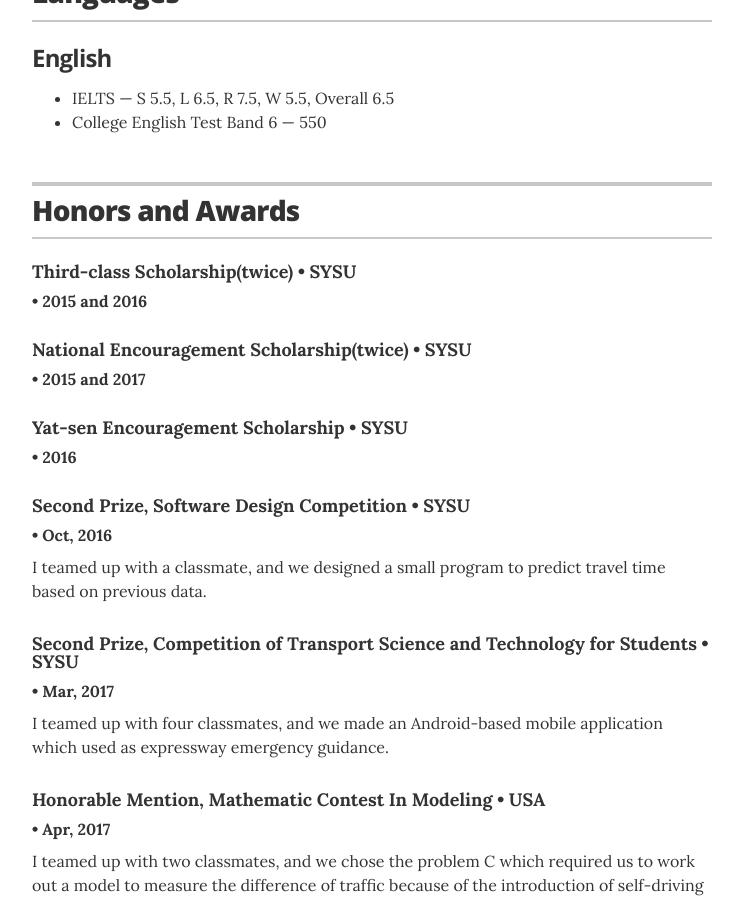
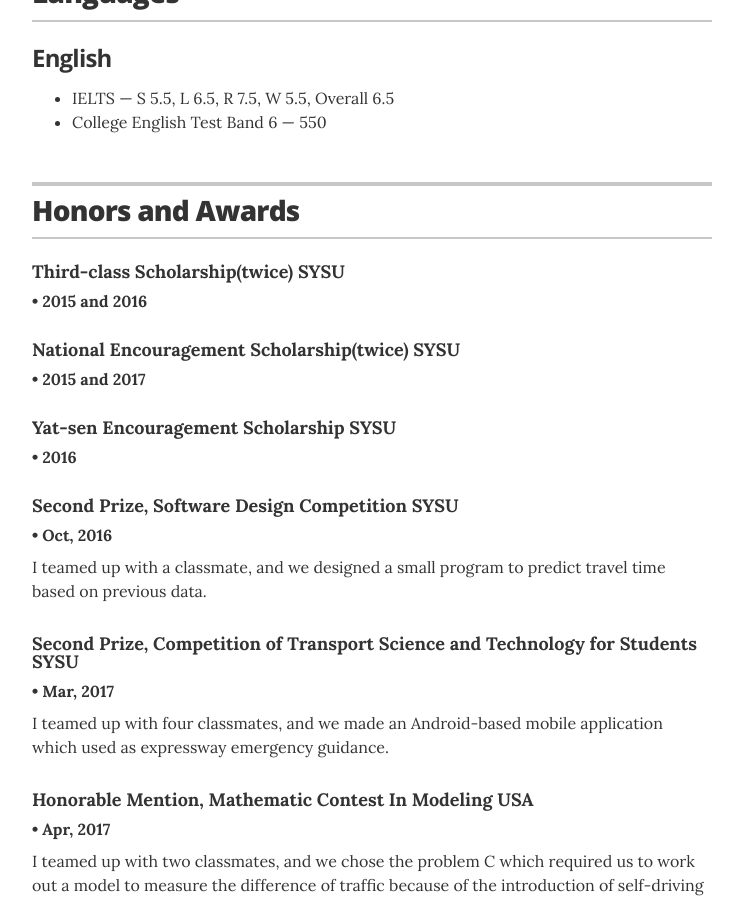
Before and after one commit to LastStriker/LastStriker.github.io, a Jekyll site: the page built from index.html, in a window 1280 px wide and 900 px high, scrolled down 1014 px. Shown: the whole window, without its empty margins (268-1011 px from the left). Built offline with Jekyll 4.4.1, drawn with Linux system fonts in a browser that asks for light colours; some of the changed text lies outside the part shown.

Commit message:
adjust 1

```diff
--- a/_data/education.yml
+++ b/_data/education.yml
@@ -1,6 +1,6 @@
 # Degree
 - degree: Bachelor Degree, Traffic Engineering
-  university: Sun Yat-sen University (SYSU),
+  university: Sun Yat-sen University (SYSU)
   year: Sep, 2014 &mdash; July, 2018
   city: Guangzhou, China
   summary: If you had any meaningful roles at college, feel free to write about them here
--- a/_layouts/resume.html
+++ b/_layouts/resume.html
@@ -55,7 +55,7 @@
 
         {% for education in site.data.education %}
         <div class="resume-item" itemscope itemprop="alumniOf" itemtype="http://schema.org/CollegeOrUniversity">
-          <h3 class="resume-item-title" itemprop="name">{{ education.university }} ; {{ education.city }}</h3>
+          <h3 class="resume-item-title" itemprop="name">{{ education.university }} , {{ education.city }}</h3>
           <h4 class="resume-item-details group" itemprop="description">{{ education.degree }}</h4>
 		  <h5 class="resume-item-details award-title" itemprop="description">&bull; {{ education.year }}</h5>
           <!--<p class="resume-item-copy">{{ education.summary }}</p>-->
@@ -115,7 +115,7 @@
 
         {% for recognition in site.data.recognitions %}
         <div class="resume-item">
-          <h4 class="resume-item-details" itemprop="description">{{ recognition.award }} &bull; {{ recognition.organization }}</h4>
+          <h4 class="resume-item-details" itemprop="description">{{ recognition.award }}  {{ recognition.organization }}</h4>
           <h5 class="resume-item-details award-title" itemprop="description"> &bull; {{ recognition.year }}</h5>
           <p class="resume-item-copy">{{ recognition.summary }}</p>
         </div>
```
